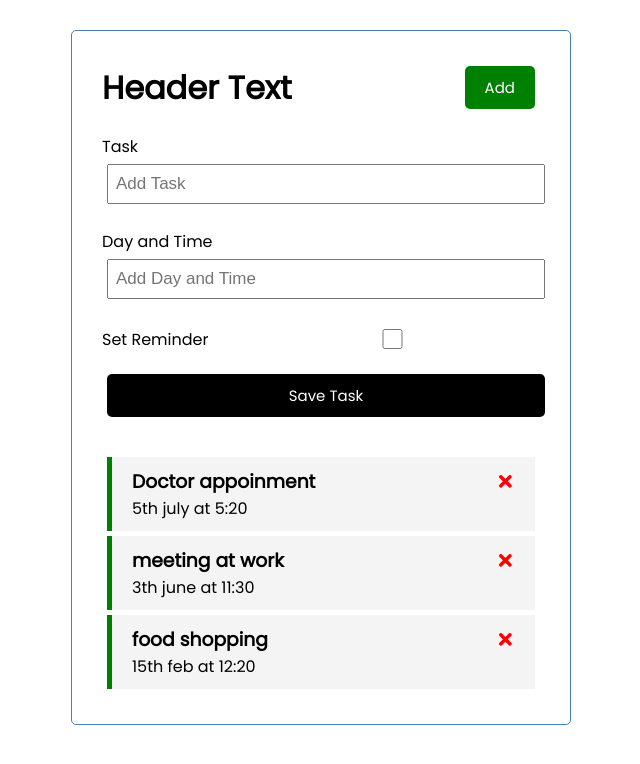
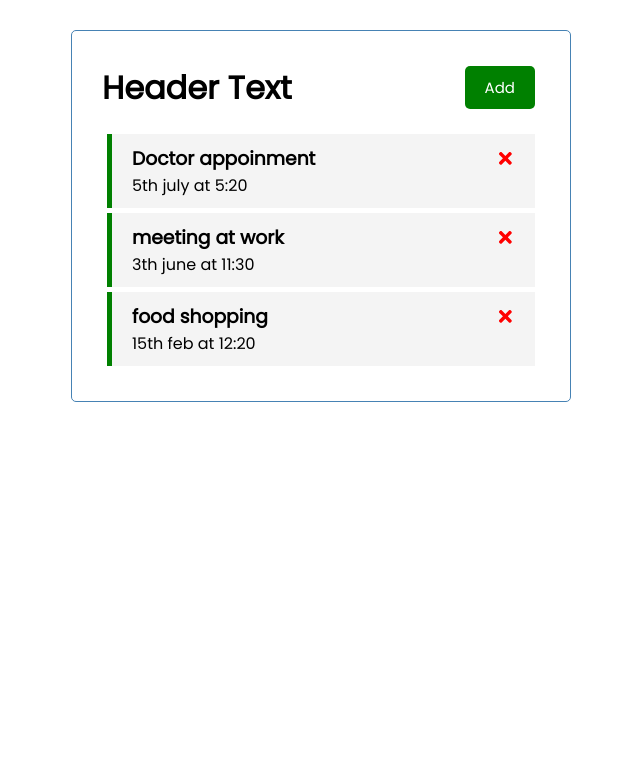
Before and after one commit to a-sadri/task-tracker, a React (Create React App) app: page / in a window 1280 px wide. Shown: the top 764 px of the page, without its empty margins (319-959 px from the left). Built offline with nearby package versions, Linux system fonts and the light colour scheme.

Commit message:
Show or hide add task form

```diff
--- a/src/App.js
+++ b/src/App.js
@@ -24,6 +24,7 @@ function App() {
       reminder: 'true',
     },
   ])
+  const [showAddTask, setShowAddTask] = useState(false)
 
   // Delete Task
   const deleteTask = (id) => {
@@ -45,8 +46,8 @@ function App() {
 
   return (
     <div className="container">
-      <Header title="Header Text" />
-      <AddTask onAdd={addTask} />
+      <Header title="Header Text" onAdd={() => setShowAddTask(!showAddTask)} showTask={showAddTask} />
+      {showAddTask && <AddTask onAdd={addTask} />}
       {tasks.length > 0 ? <Tasks
         tasks={tasks}
         onDelete={deleteTask}
--- a/src/components/Header.js
+++ b/src/components/Header.js
@@ -1,15 +1,11 @@
 import Button from "./Button"
 
-const Header = ({ title }) => {
-
-    const onClick = (e) => {
-        console.log(e)
-    }
+const Header = ({ title, onAdd, showTask }) => {
 
     return (
         <header className='header'>
             <h1>{title}</h1>
-            <Button onClick={onClick} color="green" text="Add" />
+            <Button onClick={onAdd} color={showTask ? 'red' : 'green'} text={showTask ? 'Close' : 'Add'} />
         </header>
     )
 }
```
